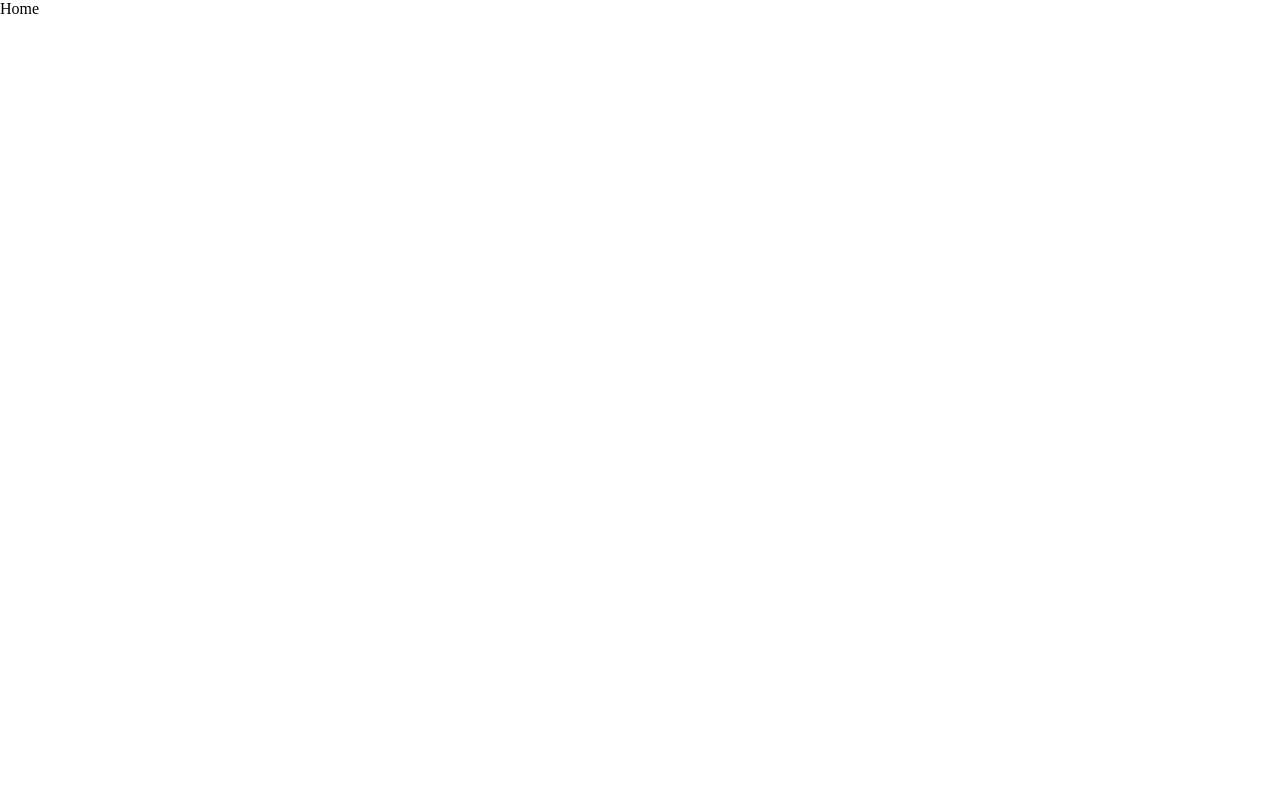
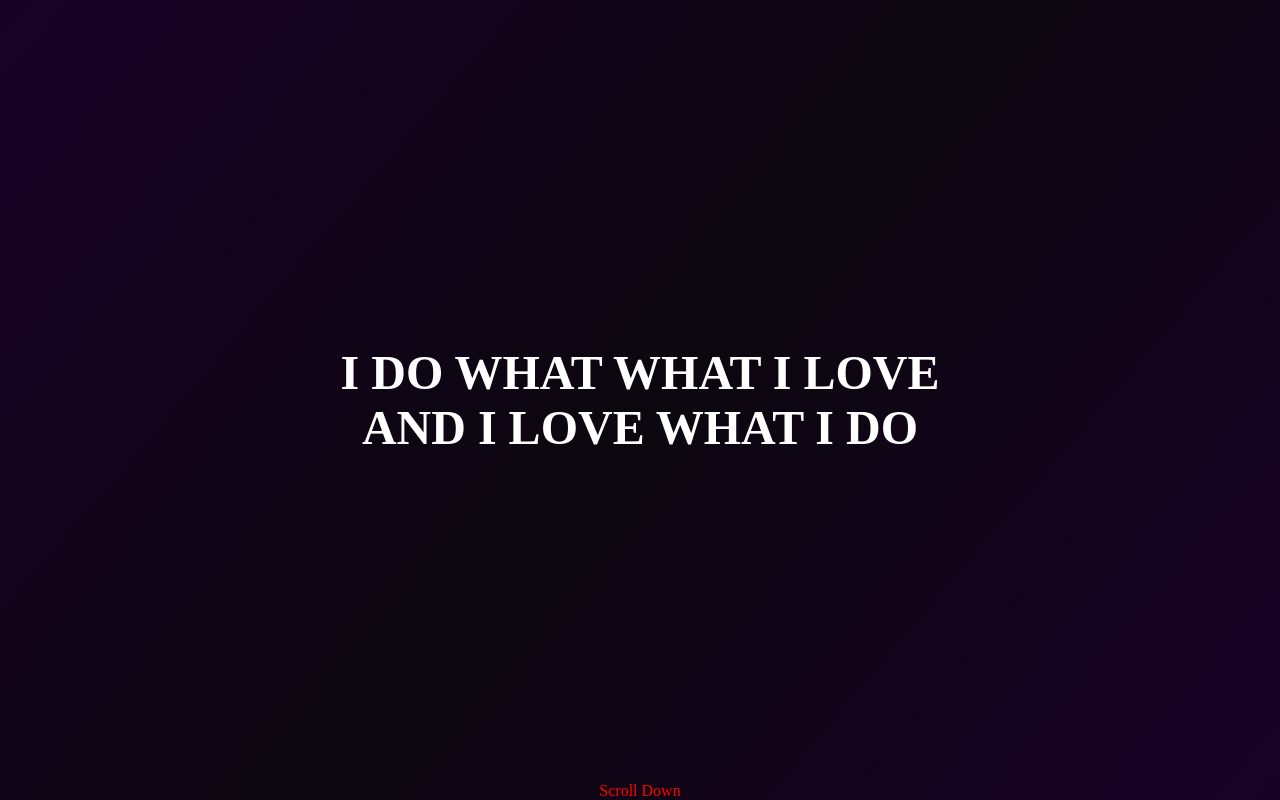
Before and after one commit to emilynakano/portfolio, a React (Vite) app: page / in a window 1280 px wide. Built offline with nearby package versions, Linux system fonts and the light colour scheme.

Commit message:
chore: use of theme provider

```diff
--- a/package.json
+++ b/package.json
@@ -15,11 +15,13 @@
     "maath": "^0.5.3",
     "react": "^18.2.0",
     "react-dom": "^18.2.0",
+    "styled-components": "^5.3.9",
     "three": "^0.150.1"
   },
   "devDependencies": {
     "@types/react": "^18.0.27",
     "@types/react-dom": "^18.0.10",
+    "@types/styled-components": "^5.1.26",
     "@typescript-eslint/eslint-plugin": "^5.55.0",
     "@typescript-eslint/parser": "^5.55.0",
     "@vitejs/plugin-react": "^3.1.0",
--- a/src/App.tsx
+++ b/src/App.tsx
@@ -1,8 +1,12 @@
+import {ThemeProvider} from 'styled-components';
+import dark from './assets/theme/dark';
 import Router from './routes';
 
 function App() {
 	return (
-		<Router />
+		<ThemeProvider theme={dark}>
+			<Router />
+		</ThemeProvider>
 	);
 }
 
--- /dev/null
+++ b/src/assets/theme/dark.ts
@@ -0,0 +1,6 @@
+export default {
+	colors: {
+		background: 'linear-gradient(130.36deg, #180126 0%, #0C070F 50.52%, #180126 100%)',
+		primary: '#FFFFFF',
+	},
+};
--- a/src/main.tsx
+++ b/src/main.tsx
@@ -1,7 +1,7 @@
 import React from 'react';
 import ReactDOM from 'react-dom/client';
 import App from './App';
-import './css/index.css';
+import './assets/css/index.css';
 
 ReactDOM.createRoot(document.getElementById('root')!).render(
 	<React.StrictMode>
--- a/src/pages/Home.tsx
+++ b/src/pages/Home.tsx
@@ -1,6 +1,34 @@
-
+import styled from 'styled-components';
 export default function Home() {
 	return (
-		<div>Home</div>
+		<Container>
+			<h1>I DO WHAT WHAT I LOVE AND I LOVE WHAT I DO</h1>
+			<div>Scroll Down</div>
+		</Container>
 	);
 }
+
+const Container = styled.main`
+	position: relative;
+ 	width: 100vw;
+  height: 100vh;
+	background: ${({theme}) => theme.colors.background};
+
+	display: flex;
+	align-items: center;
+	justify-content: center;
+
+	h1 {
+		max-width: 700px;
+		font-weight: bold;
+		font-size: 3em;
+		color: ${({theme}) => theme.colors.primary};
+		text-align: center;
+	}
+
+	div {
+		position: absolute;
+		bottom: 0;
+		color: red;
+	}
+`;
```
Also changed, not shown: src/@types/index.ts (added, +9 -0 lines), src/assets/css/index.css (renamed from src/css/index.css), src/assets/css/reset.css (renamed from src/css/reset.css), src/assets/css/style.css (added), 1 other file (tests, documents, lock files or other folders).
